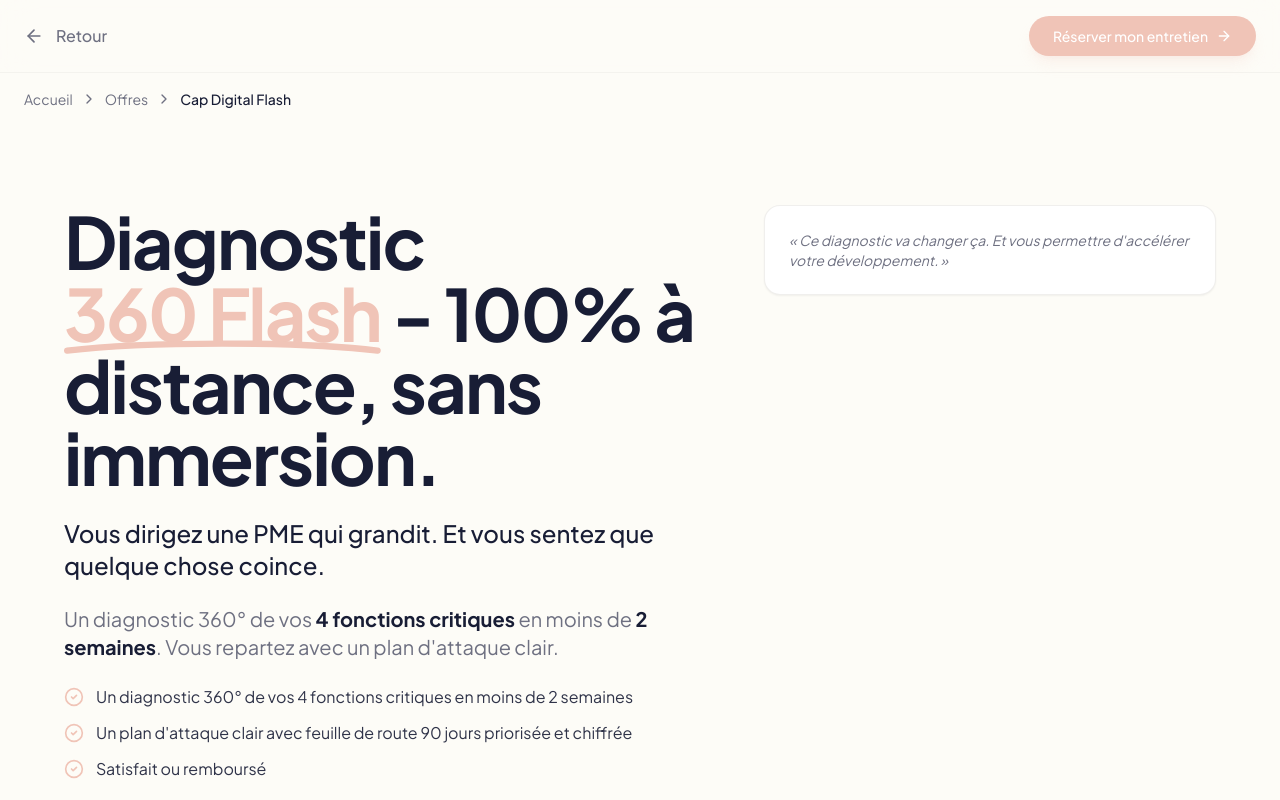
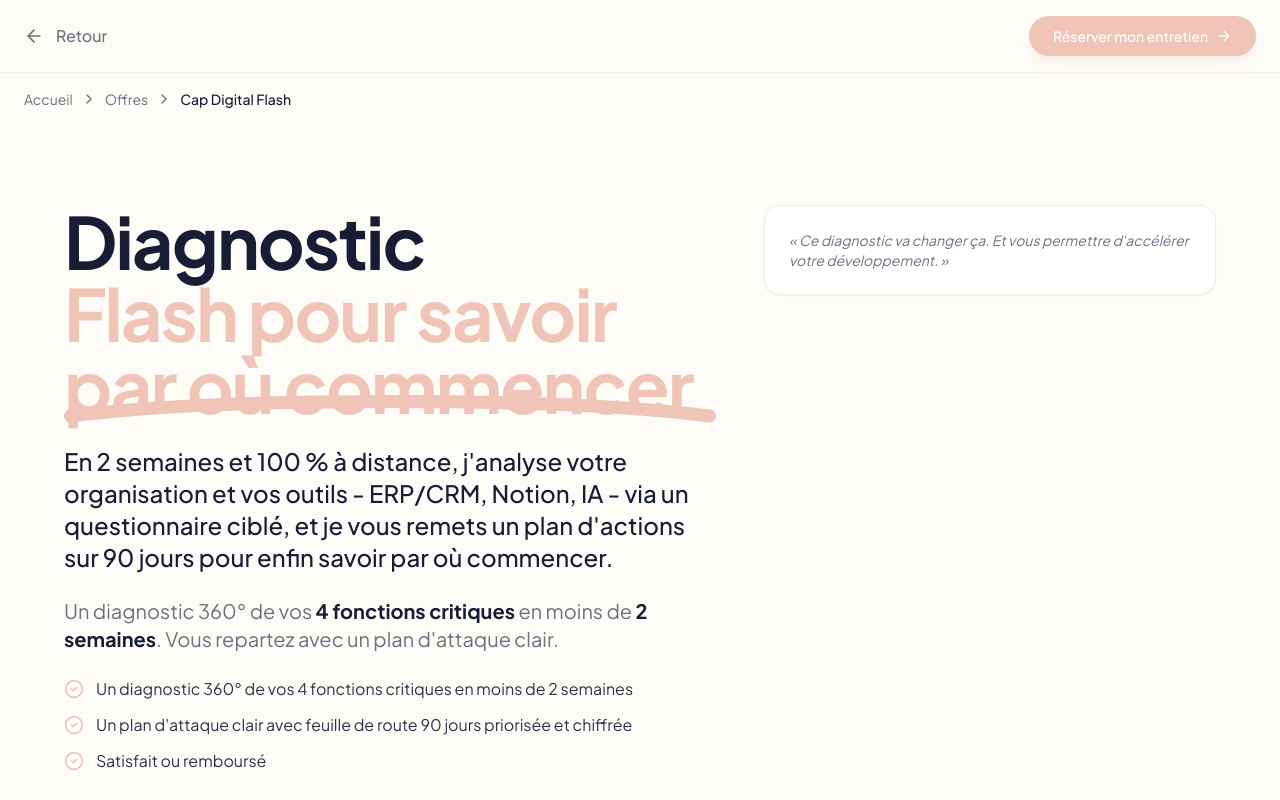
Before and after one commit to mLyon4/caplean-ia, a React (Vite) app: page /cap-digital-flash in a window 1280 px wide. Shown: the top 800 px of the page. Built offline with nearby package versions, Linux system fonts and the light colour scheme.

Commit message:
Changes
Co-authored-by: mLyon4 <226275147+mLyon4@users.noreply.github.com>

```diff
--- a/src/pages/CapDigitalFlash.tsx
+++ b/src/pages/CapDigitalFlash.tsx
@@ -327,16 +327,15 @@ const CapDigitalFlash = () => {
                 <h1 className="text-4xl sm:text-5xl md:text-6xl lg:text-7xl font-bold text-foreground leading-[1.05] tracking-tight">
                   Diagnostic{" "}
                   <span className="relative inline-block">
-                    <span className="text-secondary">360 Flash</span>
+                    <span className="text-secondary">Flash pour savoir par où commencer</span>
                     <svg className="absolute -bottom-2 left-0 w-full" viewBox="0 0 200 12" fill="none" preserveAspectRatio="none">
                       <path d="M2 8C50 2 150 2 198 8" stroke="hsl(13, 65%, 83%)" strokeWidth="4" strokeLinecap="round" />
                     </svg>
                   </span>
-                  {" "}- 100% à distance, sans immersion.
                 </h1>
 
                 <p className="text-xl md:text-2xl font-medium text-foreground max-w-2xl">
-                  Vous dirigez une PME qui grandit. Et vous sentez que quelque chose coince.
+                  En 2 semaines et 100 % à distance, j'analyse votre organisation et vos outils - ERP/CRM, Notion, IA - via un questionnaire ciblé, et je vous remets un plan d'actions sur 90 jours pour enfin savoir par où commencer.
                 </p>
 
                 <p className="text-lg md:text-xl text-muted-foreground leading-relaxed max-w-2xl">
```
